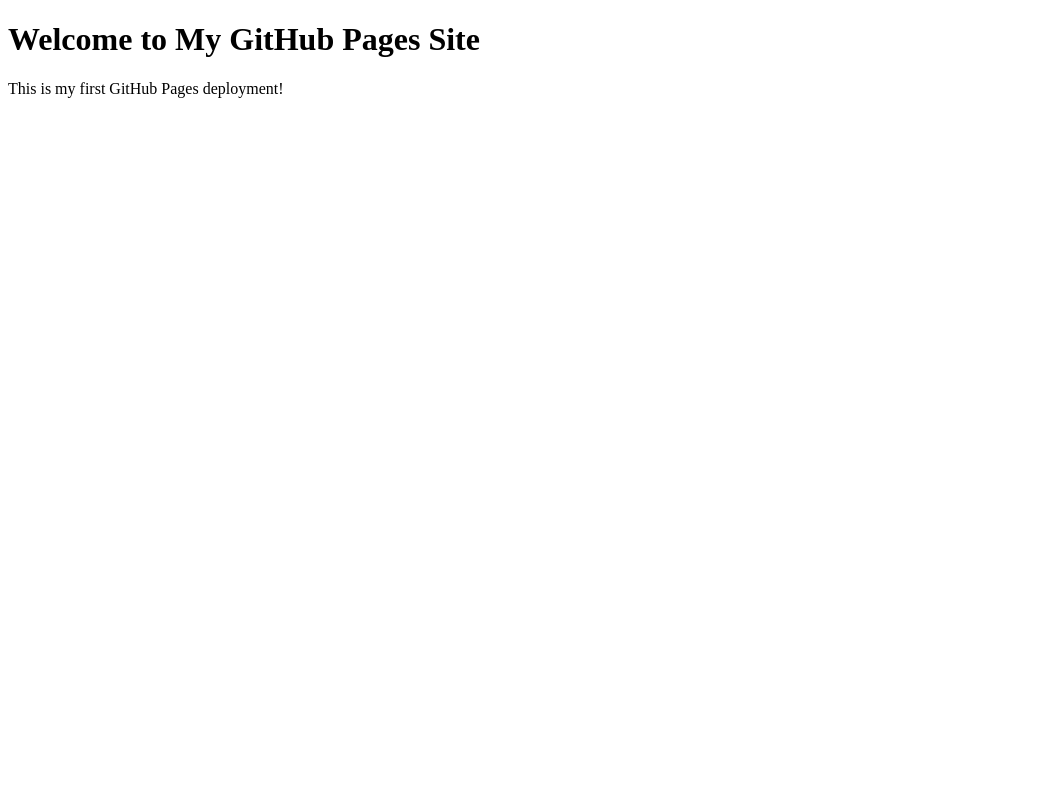
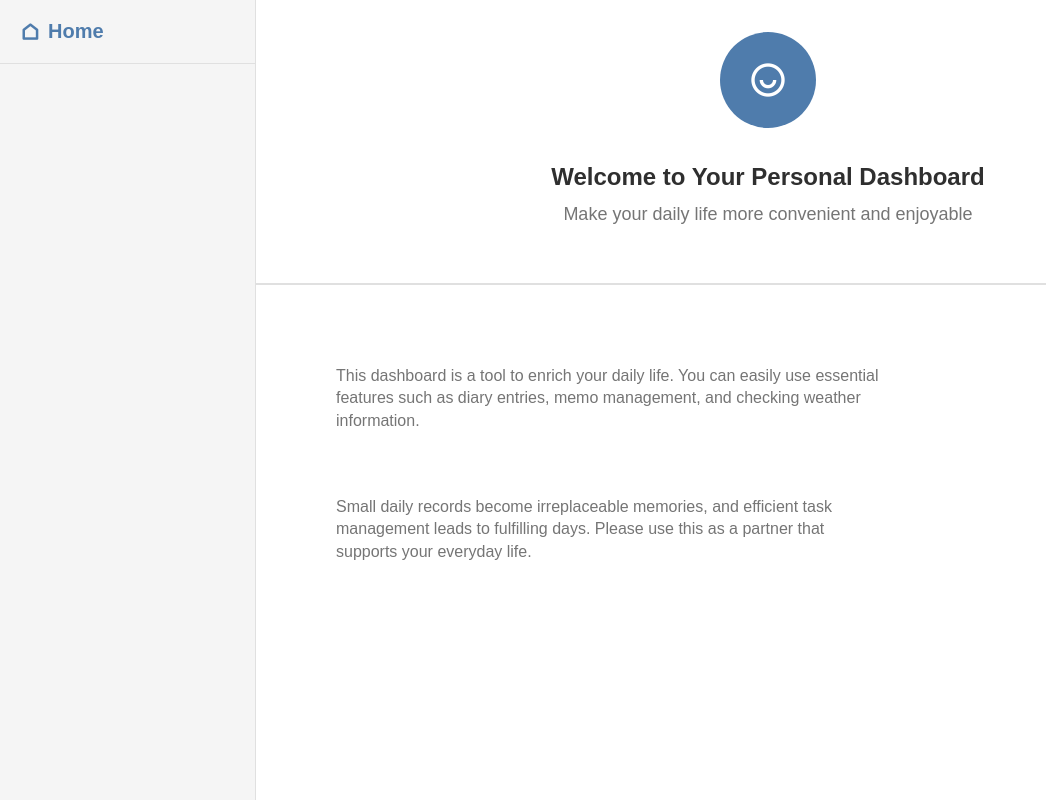
Before and after one commit to satoshi-7285/my-first-web-app, a plain HTML site: page index.html in a window 1280 px wide. Shown: the whole page, without its empty margins (0-1046 px from the left). Drawn offline with nearby package versions, Linux system fonts and the light colour scheme.

Commit message:
Add files via upload

```diff
--- a/index.html
+++ b/index.html
@@ -1,12 +1,38 @@
 <!DOCTYPE html>
 <html lang="en">
-<head>
-    <meta charset="UTF-8">
-    <meta name="viewport" content="width=device-width, initial-scale=1.0">
-    <title>My GitHub Pages Site</title>
-</head>
-<body>
-    <h1>Welcome to My GitHub Pages Site</h1>
-    <p>This is my first GitHub Pages deployment!</p>
-</body>
+  <head>
+    <meta charset="UTF-8" />
+    <meta name="viewport" content="width=device-width, initial-scale=1.0" />
+    <title>Dashboard</title>
+    <link rel="stylesheet" href="./style.css" />
+    <link href="https://cdn.jsdelivr.net/npm/remixicon@4.5.0/fonts/remixicon.css" rel="stylesheet" />
+  </head>
+  <body>
+    <div class="dashboard-container">
+
+      <aside class="sidebar">
+        <div class="sidebar-header">
+          <a href="#" class="sidebar-home">
+            <span class="ri-home-line"></span>
+            <span>Home</span>
+          </a>
+        </div>
+      </aside>
+      <main>
+        <section id="home">
+          <div class="header">
+            <div class="profile">
+              <span class="ri-user-smile-line"></span>
+            </div>
+              <h1 class="title">Welcome to Your Personal Dashboard</h1>
+              <p class="sub-title">Make your daily life more convenient and enjoyable</p>
+          </div>
+            <div class="message">
+              <div class="first">This dashboard is a tool to enrich your daily life. You can easily use essential features such as diary entries, memo management, and checking weather information.</div>
+              <div class="second">Small daily records become irreplaceable memories, and efficient task management leads to fulfilling days. Please use this as a partner that supports your everyday life.</div>
+            </div>
+        </section>
+      </main>
+    </div>
+  </body>
 </html>
--- /dev/null
+++ b/style.css
@@ -0,0 +1,132 @@
+/* ブラウザで設定されているスタイルのリセット・共通設定 */
+/* 消さないでください */
+*,
+*::before,
+*::after {
+  box-sizing: border-box;
+}
+body,
+h1,
+h2,
+h3,
+p,
+ul,
+li,
+form,
+input,
+textarea,
+select,
+button {
+  margin: 0;
+  padding: 0;
+  font-family: sans-serif;
+}
+
+ul {
+  list-style: none;
+}
+/* スタイルのリセット終了 */
+
+/* サイドバーとメインコンテンツを包むための要素のスタイルを書いてください */
+
+
+/* サイドバーに関連するスタイルを書いてください */
+
+
+/* メインコンテンツに関連するスタイルを書いてください */
+
+.dashboard-container {
+  display: flex;
+  height: 100vh;
+}
+
+aside {
+  width: 256px;
+  flex-shrink: 0;
+  background-color: #f5f5f5;
+  border-right: 1px solid #e0e0e0;
+  display: flex;
+  flex-direction: column;
+  height: 100%;
+}
+
+.sidebar-header {
+  padding: 20px;
+  border-bottom: 1px solid #e0e0e0
+}
+
+.sidebar-home {
+  font-size: 1.25rem;
+  font-weight: 600;
+  color: #4f7cac;
+  display: flex;
+  align-items: center;
+  gap: 8px;
+  text-decoration: none;
+}
+
+main {
+  flex: 1;
+}
+
+.header {
+  background-color: white;
+  padding: 32px;
+  border-bottom: 2px solid #e0e0e0;
+  display:flex;
+  align-items: center;
+  flex-direction: column;
+  text-align: center;
+}
+
+.profile {
+  height: 96px;
+  width: 96px;
+  background-color: #4f7cac;
+  border-radius: 50%;
+  margin: 0 auto;
+}
+
+.ri-user-smile-line {
+  display: flex;
+  justify-content: center;
+  align-items: center;
+  margin: 0 auto 24px auto;
+  font-size: 2.5rem;
+  color: white;
+  height: 100%;
+}
+
+.title {
+  font-size: 1.5rem;
+  font-weight: 600;
+  color: #2f2f2f;
+  margin-bottom: 8px;
+  line-height: 1.4;
+  margin-top: 32px;
+}
+
+.sub-title {
+  font-size: 1.125rem;
+  color: #757575;
+  margin-bottom: 24px;
+  line-height: 1.4;
+}
+
+.message {
+  max-width: 672px;
+  margin: 0 auto;
+  padding: 32px;
+  color: #757575;
+  margin: 16px;
+}
+
+.first {
+  padding: 32px;
+  line-height: 1.4;
+}
+
+.second {
+  line-height: 1.4;
+  padding: 32px
+}
```
